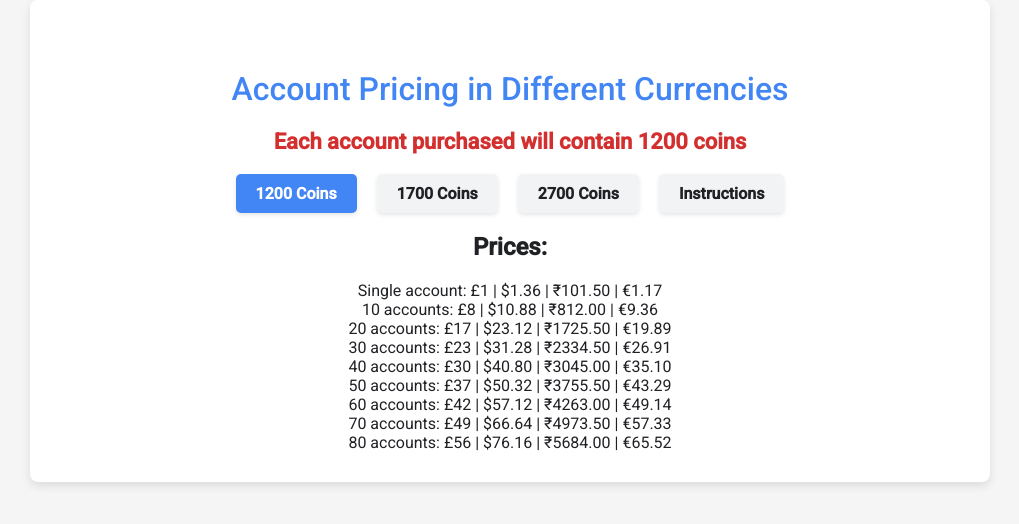
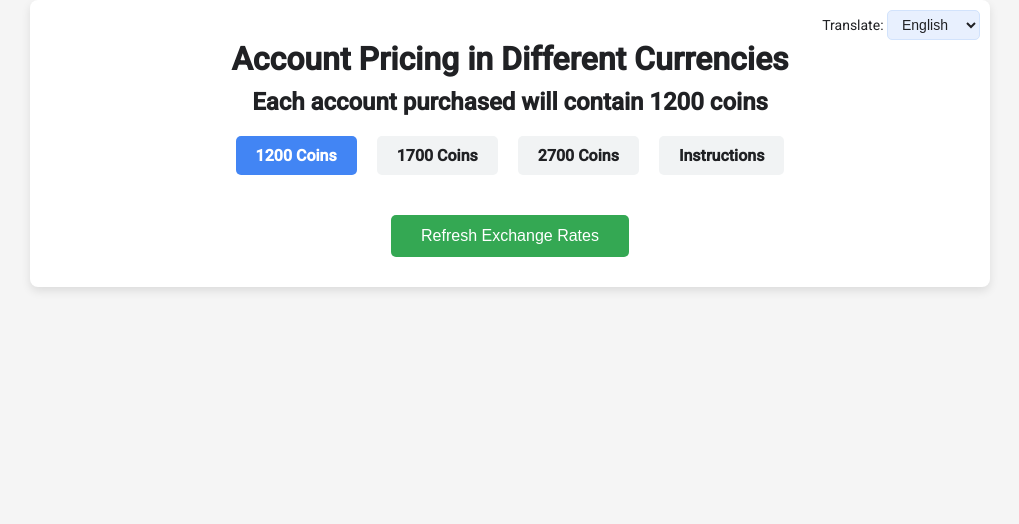
Before and after one commit to coinmaster202/coinmaster, a plain HTML site: page index.html in a window 1280 px wide. Shown: the whole page, without its empty margins (130-1149 px from the left). Drawn offline with Linux system fonts and the light colour scheme.

Commit message:
Update index.html

```diff
--- a/index.html
+++ b/index.html
@@ -15,18 +15,8 @@
             text-align: center;
         }
 
-        h1 {
-            color: #4285f4;
-            font-size: 32px;
-            margin-top: 40px;
-            font-weight: 500;
-        }
-
-        h2.bold-info {
-            font-size: 22px;
-            font-weight: bold;
-            color: #d32f2f;
-            margin-top: 20px;
+        h1, h2 {
+            margin: 10px;
         }
 
         .container {
@@ -37,29 +27,23 @@
             background-color: #ffffff;
             border-radius: 8px;
             box-shadow: 0 4px 10px rgba(0, 0, 0, 0.1);
+            position: relative;
         }
 
         .tabs {
             display: flex;
             justify-content: center;
-            margin-top: 20px;
+            margin: 20px 0;
         }
 
         .tab {
+            margin: 0 10px;
             padding: 10px 20px;
             cursor: pointer;
             border-radius: 5px;
-            margin: 0 10px;
             font-weight: bold;
-            font-size: 16px;
             background-color: #f1f3f4;
-            color: #202124;
-            box-shadow: 0 2px 4px rgba(0, 0, 0, 0.1);
             transition: background-color 0.3s ease;
-        }
-
-        .tab:hover {
-            background-color: #e0e0e0;
         }
 
         .tab.active {
@@ -67,55 +51,62 @@
             color: #ffffff;
         }
 
-        .instructions {
-            display: none;
-            font-size: 18px;
-            color: #333;
-            text-align: left;
+        #refreshButton {
             margin-top: 20px;
-            padding: 20px;
-            background-color: #f1f3f4;
-            border-radius: 8px;
+            padding: 12px 30px;
+            background-color: #34a853;
+            color: white;
+            border: none;
+            border-radius: 5px;
+            font-size: 16px;
+            cursor: pointer;
         }
 
-        .instructions h2 {
-            font-size: 22px;
-            color: #202124;
-        }
-
-        .instructions ol {
-            font-size: 16px;
-            color: #555;
-            margin-top: 10px;
-            padding-left: 20px;
-        }
-
-        .instructions p.contact-info {
-            font-size: 16px;
-            color: #d32f2f;
+        #prices, .instructions, .coming-soon {
             margin-top: 20px;
         }
 
-        .loading-screen {
-            display: none;
-            font-size: 18px;
-            font-weight: bold;
-            color: #ff5722;
-            margin-top: 20px;
+        .translation-container {
+            position: absolute;
+            top: 10px;
+            right: 10px;
         }
 
-        .announcement-message {
+        .dropdown {
+            padding: 5px 10px;
+            background-color: #e8f0fe;
+            color: #202124;
+            border: 1px solid #d2e3fc;
+            border-radius: 5px;
+            font-size: 14px;
+        }
+
+        .dropdown:hover {
+            background-color: #d2e3fc;
+        }
+
+        .instructions {
             display: none;
-            font-size: 18px;
-            color: #d32f2f;
-            margin-top: 20px;
+            text-align: left;
+            font-size: 16px;
         }
     </style>
 </head>
 <body>
     <div class="container">
-        <h1>Account Pricing in Different Currencies</h1>
-        <h2 class="bold-info" id="coinMessage">Each account purchased will contain 1200 coins</h2>
+        <div class="translation-container">
+            <label for="languageSelect" style="font-size: 14px;">Translate: </label>
+            <select id="languageSelect" class="dropdown" onchange="translateContent()">
+                <option value="en" selected>English</option>
+                <option value="es">Spanish</option>
+                <option value="fr">French</option>
+                <option value="de">German</option>
+                <option value="hi">Hindi</option>
+            </select>
+        </div>
+
+        <h1 id="title">Account Pricing in Different Currencies</h1>
+        <h2 id="subtitle">Each account purchased will contain 1200 coins</h2>
 
         <div class="tabs">
             <div class="tab active" id="tab1200" onclick="switchTab('1200')">1200 Coins</div>
@@ -126,90 +117,78 @@
 
         <div id="pricesContainer">
             <div id="prices"></div>
+            <button id="refreshButton" onclick="fetchExchangeRates()">Refresh Exchange Rates</button>
         </div>
-        <div class="loading-screen" id="loadingScreen">Loading... Please wait</div>
-        <div class="announcement-message" id="announcementMessage">To be announced</div>
+
         <div class="instructions" id="instructionsContainer">
-            <h2>Instructions:</h2>
-            <ol>
-                <li>Click on the "1200 Coins", "1700 Coins", or "2700 Coins" tabs to view pricing or availability.</li>
-                <li>Pricing is available for 1200 coins per account.</li>
-                <li>1700 and 2700 coins tabs display availability announcements.</li>
-            </ol>
-            <p class="contact-info">For further assistance with payment, contact @H886ki on Telegram.</p>
+            <h2 id="instructionsTitle">Instructions:</h2>
+            <ul>
+                <li id="instruction1">Click on the "1200 Coins", "1700 Coins", or "2700 Coins" tabs to view pricing or availability.</li>
+                <li id="instruction2">Click the "Refresh Exchange Rates" button to update currency conversion rates.</li>
+                <li id="instruction3">Pricing for the 1700 coins tab has been updated with specific details.</li>
+            </ul>
+            <p id="contactInfo">For further assistance with payment, contact @H886ki on Telegram.</p>
         </div>
     </div>
 
     <script>
-        const pricesGBP = {
-            "Single account": 1,
-            "10 accounts": 8,
-            "20 accounts": 17,
-            "30 accounts": 23,
-            "40 accounts": 30,
-            "50 accounts": 37,
-            "60 accounts": 42,
-            "70 accounts": 49,
-            "80 accounts": 56
+        const translations = {
+            en: {
+                title: "Account Pricing in Different Currencies",
+                subtitle1200: "Each account purchased will contain 1200 coins",
+                subtitle1700: "Each account purchased will contain 1700 coins",
+                subtitle2700: "Coming Soon",
+                languageLabel: "Translate:",
+                instructionsTitle: "Instructions:",
+                instruction1: "Click on the \"1200 Coins\", \"1700 Coins\", or \"2700 Coins\" tabs to view pricing or availability.",
+                instruction2: "Click the \"Refresh Exchange Rates\" button to update currency conversion rates.",
+                instruction3: "Pricing for the 1700 coins tab has been updated with specific details.",
+                contactInfo: "For further assistance with payment, contact @H886ki on Telegram."
+            },
+            es: {
+                title: "Precios de cuentas en diferentes monedas",
+                subtitle1200: "Cada cuenta comprada contendrá 1200 monedas",
+                subtitle1700: "Cada cuenta comprada contendrá 1700 monedas",
+                subtitle2700: "Próximamente",
+                languageLabel: "Traducir:",
+                instructionsTitle: "Instrucciones:",
+                instruction1: "Haga clic en las pestañas \"1200 monedas\", \"1700 monedas\" o \"2700 monedas\" para ver los precios o disponibilidad.",
+                instruction2: "Haga clic en el botón \"Actualizar tipos de cambio\" para actualizar las tasas de conversión.",
+                instruction3: "Se han actualizado los precios para la pestaña de 1700 monedas con detalles específicos.",
+                contactInfo: "Para obtener más ayuda con el pago, comuníquese con @H886ki en Telegram."
+            },
+            // Additional translations (French, German, Hindi) would be added here.
         };
 
-        let exchangeRates = {
-            USD: 1.36,
-            INR: 101.50,
-            EUR: 1.17
-        };
-
-        function updatePrices() {
-            const pricesDiv = document.getElementById('prices');
-            pricesDiv.innerHTML = '<h2>Prices:</h2>';
-            for (const [accountType, priceGBP] of Object.entries(pricesGBP)) {
-                const priceUSD = (priceGBP * exchangeRates.USD).toFixed(2);
-                const priceINR = (priceGBP * exchangeRates.INR).toFixed(2);
-                const priceEUR = (priceGBP * exchangeRates.EUR).toFixed(2);
-                pricesDiv.innerHTML += `<div>
-                                            <span>${accountType}</span>:
-                                            <span class="currency">£${priceGBP}</span> |
-                                            <span class="currency">$${priceUSD}</span> |
-                                            <span class="currency">₹${priceINR}</span> |
-                                            <span class="currency">€${priceEUR}</span>
-                                        </div>`;
-            }
-        }
+        let currentTab = '1200';
+        let language = 'en';
 
         function switchTab(tab) {
             document.querySelectorAll('.tab').forEach(t => t.classList.remove('active'));
             document.getElementById(`tab${tab}`).classList.add('active');
-            document.getElementById('instructionsContainer').style.display = 'none';
-
-            if (tab === '1200') {
-                document.getElementById('coinMessage').textContent = "Each account purchased will contain 1200 coins";
-                document.getElementById('pricesContainer').style.display = 'block';
-                document.getElementById('loadingScreen').style.display = 'none';
-                document.getElementById('announcementMessage').style.display = 'none';
-                updatePrices();
-            } else if (tab === '1700' || tab === '2700') {
-                document.getElementById('coinMessage').textContent = `Each account purchased will contain ${tab} coins`;
-                document.getElementById('pricesContainer').style.display = 'none';
-                document.getElementById('loadingScreen').style.display = 'block';
-                setTimeout(() => {
-                    document.getElementById('loadingScreen').style.display = 'none';
-                    document.getElementById('announcementMessage').style.display = 'block';
-                }, 2000);
-            }
+            const subtitle = tab === '1200' ? translations[language].subtitle1200 :
+                             tab === '1700' ? translations[language].subtitle1700 :
+                             translations[language].subtitle2700;
+            document.getElementById('subtitle').textContent = subtitle;
         }
 
         function showInstructions() {
-            document.querySelectorAll('.tab').forEach(t => t.classList.remove('active'));
-            document.getElementById('tabInstructions').classList.add('active');
-            document.getElementById('coinMessage').textContent = "";
             document.getElementById('pricesContainer').style.display = 'none';
-            document.getElementById('loadingScreen').style.display = 'none';
-            document.getElementById('announcementMessage').style.display = 'none';
             document.getElementById('instructionsContainer').style.display = 'block';
         }
 
-        // Initial load for 1200 coins tab
-        switchTab('1200');
+        function translateContent() {
+            const language = document.getElementById('languageSelect').value;
+            document.getElementById('title').textContent = translations[language].title;
+            document.getElementById('instructionsTitle').textContent = translations[language].instructionsTitle;
+            document.getElementById('instruction1').textContent = translations[language].instruction1;
+            document.getElementById('instruction2').textContent = translations[language].instruction2;
+            document.getElementById('instruction3').textContent = translations[language].instruction3;
+            document.getElementById('contactInfo').textContent = translations[language].contactInfo;
+            switchTab(currentTab);
+        }
+
+        translateContent();
     </script>
 </body>
 </html>
```
